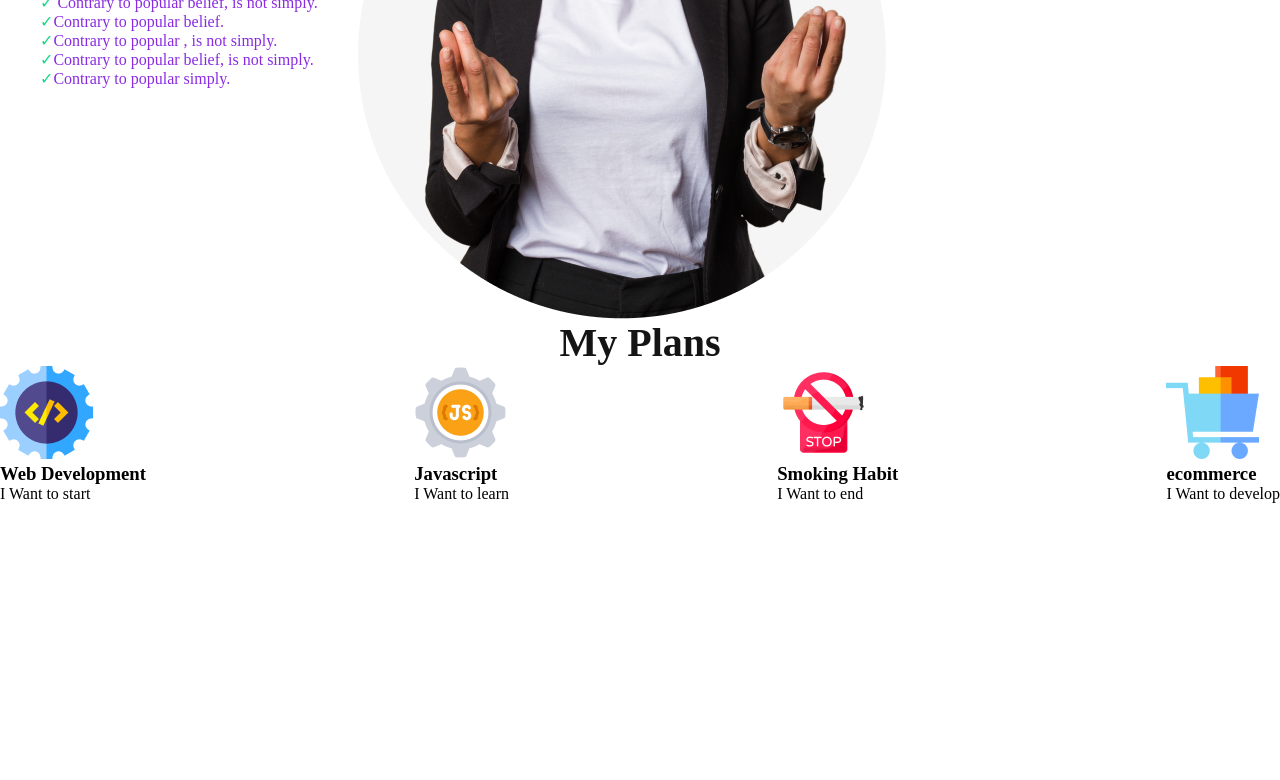
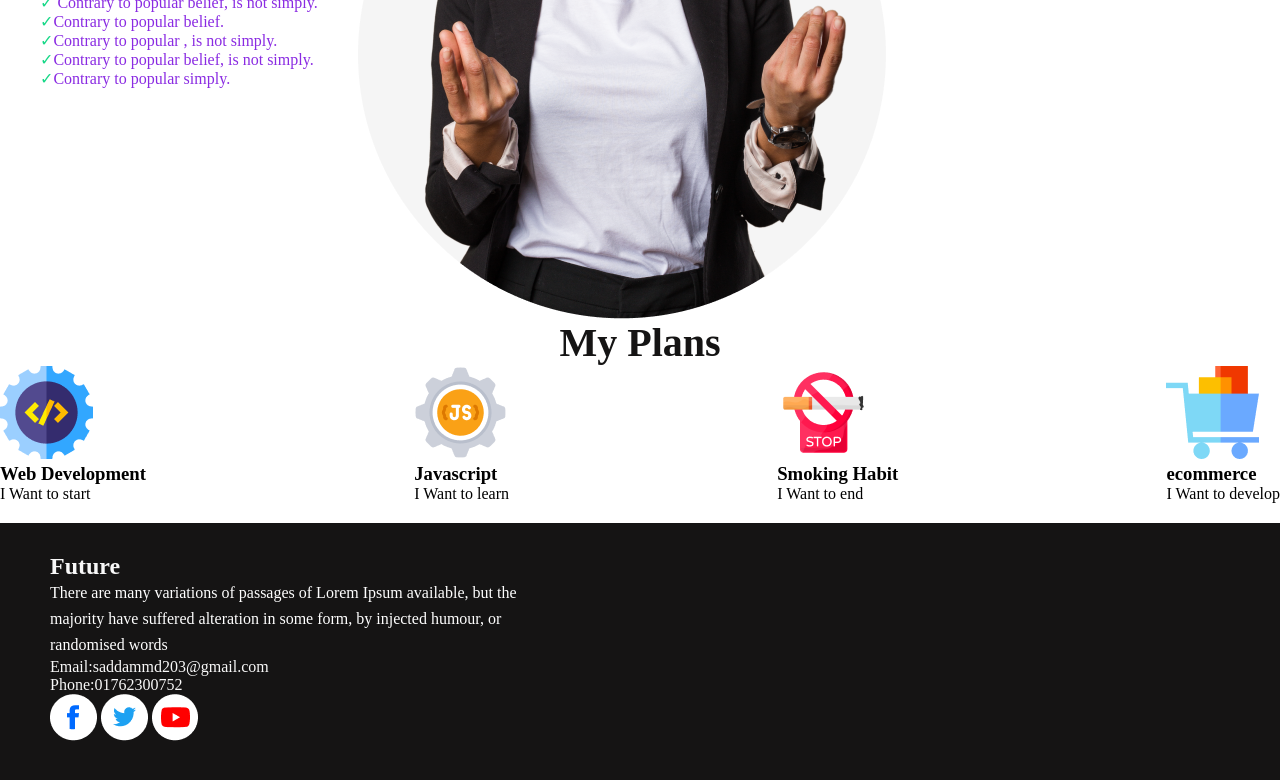
Before and after one commit to mdmohiuddin22/first-assignment, a plain HTML site: page index.html in a window 1280 px wide. Shown: the part 1263-2043 px from the top of the page. Before the commit the page ends 1766 px from the top, so only its background shows below. Drawn offline with Linux system fonts and the light colour scheme.

Commit message:
added footer

```diff
--- a/index.html
+++ b/index.html
@@ -88,6 +88,25 @@
 
         </section>
     </main>
+    <!-- footer section -->
+    <footer>
+       <div class="Future-title">
+        <div><h2>Future</h2>
+        <p class="Future-description">There are many variations of passages of Lorem Ipsum available, but the majority have suffered alteration in some form, by injected humour, or randomised words</p>
+
+    <p>Email:saddammd203@gmail.com</p>
+<p>
+    Phone:01762300752
+</p>
+<div class="last-three-icon">
+    <img src="images/icons/fb.png" alt="">
+    <img src="images/icons/twitter.png" alt="">
+    <img src="images/icons/youtube.png" alt="">
+</div></div>
+       <div><h3>Subscribe</h3>
+    <table><tbody></tbody></table></div></div>
+
+    </footer>
 </body>
 
 </html>
--- a/style.css
+++ b/style.css
@@ -117,3 +117,33 @@ line-height: 47px;
     display: flex;
     justify-content: space-between;
 }
+footer{
+    background-color: #151414;
+    width: 1600px;
+height: 577px;
+left: 0px;
+top: 2652.26px;
+}
+footer div{
+    text-color:white
+}
+.Future-title{
+    color:  #F8F8F8;
+    display: flex;
+    justify-content: space-between;
+    margin: 20px;
+    padding: 30px;
+}
+.Future-description{
+    font-style: normal;
+font-weight: 400;
+font-size: 16px;
+line-height: 26px;
+width: 485px;
+height: 78px;
+left: 230px;
+top: 2851.26px;
+
+
+color: #FFFFFF;
+}
```
